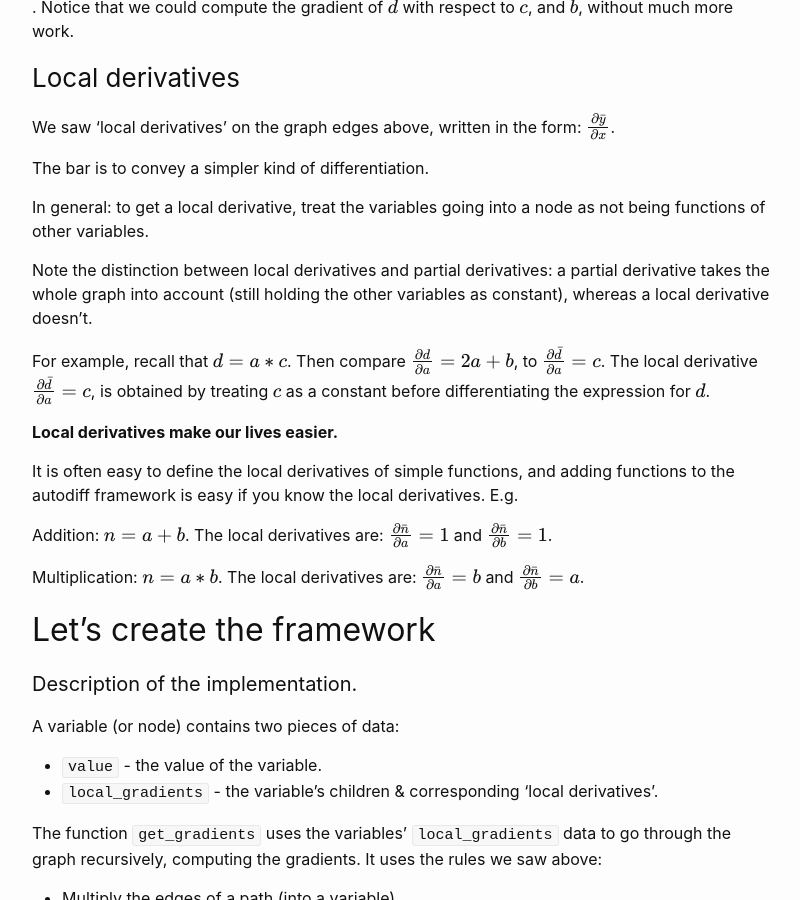
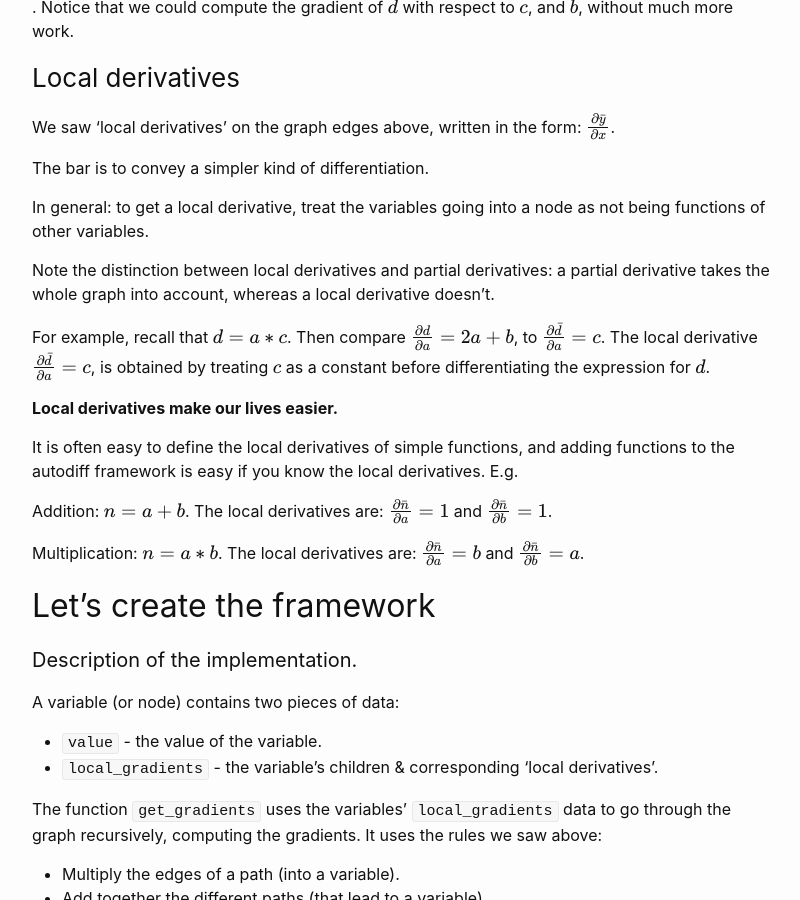
Before and after one commit to sradc/sradc.github.io, a Jekyll site: the page built from _posts/2020-06-11-autodiff.md, in a window 1280 px wide and 900 px high, scrolled down 2897 px. Shown: the whole window, without its empty margins (238-1038 px from the left). Built offline with Jekyll 4.4.1, drawn with Linux system fonts in a browser that asks for light colours; formulas are drawn with MathJax 3; comment, search, counter and statistics services are not loaded.

Commit message:
removed parentheses, to avoid confusion

```diff
--- a/_posts/2020-06-11-autodiff.md
+++ b/_posts/2020-06-11-autodiff.md
@@ -104,7 +104,7 @@ The bar is to convey a simpler kind of differentiation.
 
 In general: to get a local derivative, treat the variables going into a node as not being functions of other variables.
 
-Note the distinction between local derivatives and partial derivatives: a partial derivative takes the whole graph into account (still holding the other variables as constant), whereas a local derivative doesn't.
+Note the distinction between local derivatives and partial derivatives: a partial derivative takes the whole graph into account, whereas a local derivative doesn't.
 
 For example, recall that $d = a * c$. Then compare $ \frac{\partial{d}}{\partial{a}} = 2a + b $, to $ \frac{\partial \bar{d} }{\partial a} = c $. The local derivative $\frac{\partial \bar{d} }{\partial a}  = c$, is obtained by treating $c$ as a constant before differentiating the expression for $d$.
 
```
